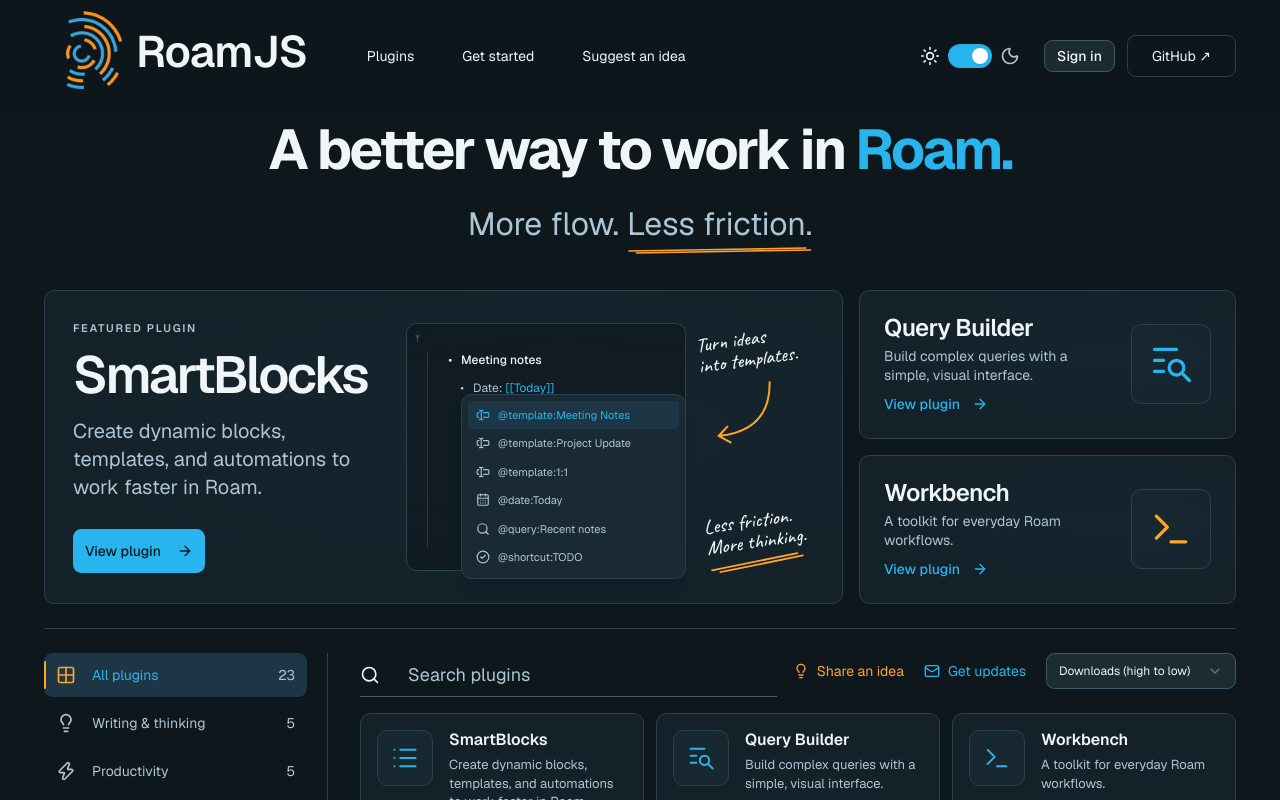
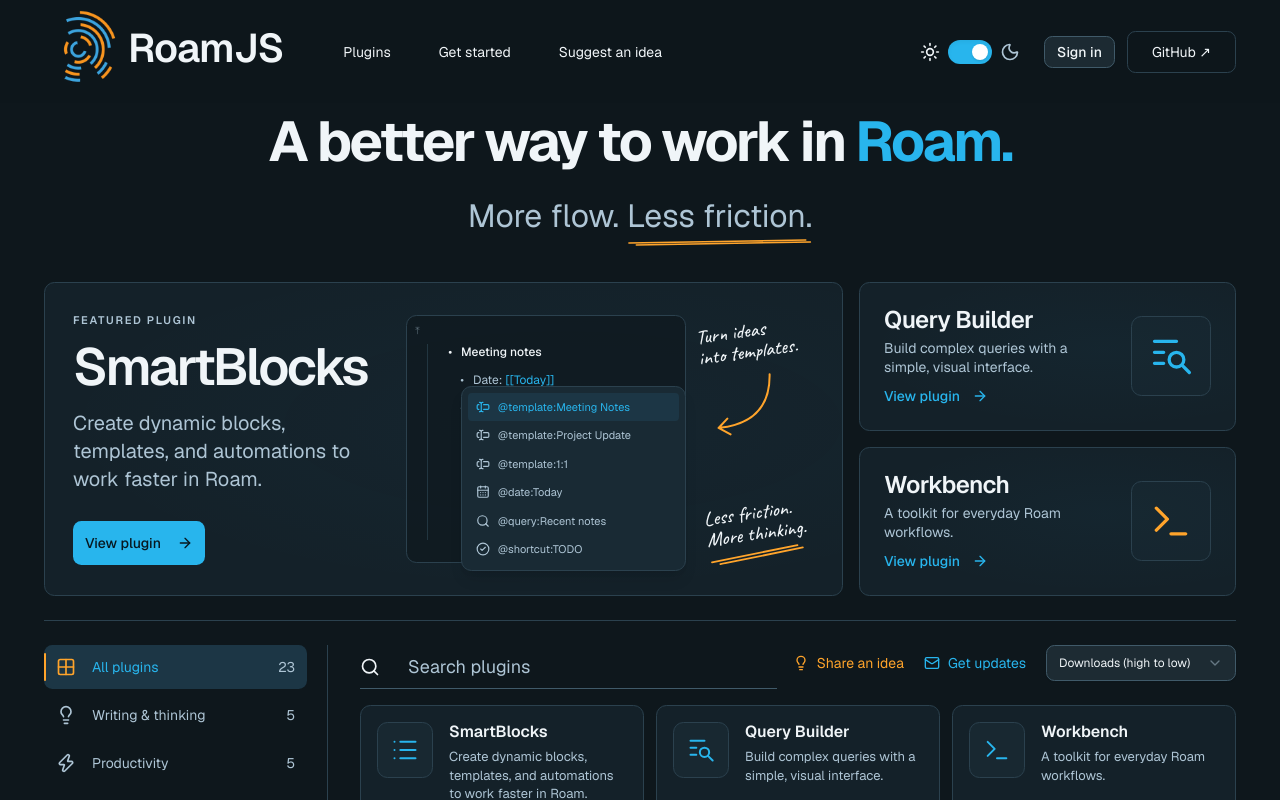
Before and after one commit to RoamJS/website, a Next.js app: page / in a window 1280 px wide. Shown: the top 800 px of the page. Built offline with nearby package versions, Linux system fonts and the light colour scheme; no server answers.

Commit message:
Reduce RoamJS brand size by about ten percent

```diff
--- a/components/brand.tsx
+++ b/components/brand.tsx
@@ -1,13 +1,13 @@
 import Image from "next/image";
 
 export const Brand = (): React.JSX.Element => (
-  <span className="inline-flex items-center gap-1 text-2xl font-semibold tracking-tight lg:text-[44px]">
+  <span className="inline-flex items-center gap-1 text-[22px] font-semibold tracking-tight lg:text-[40px]">
     <Image
       src="/roamjs-logo.png"
       alt=""
       width={460}
       height={460}
-      className="size-12 object-contain lg:size-22"
+      className="size-11 object-contain lg:size-20"
       priority
     />
     RoamJS
```
Also changed, not shown: 1 other file (tests, documents, lock files or other folders).
